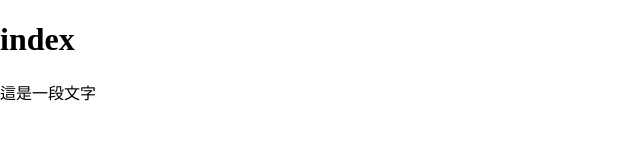
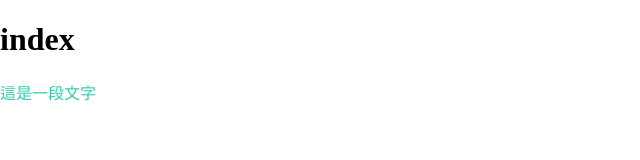
Before and after one commit to yaj55billy/git-demo, a plain HTML site: page index.html in a window 1280 px wide. Shown: the whole page, without its empty margins (0-640 px from the left). Drawn offline with Linux system fonts and the light colour scheme.

Commit message:
add index css for text

```diff
--- a/index.html
+++ b/index.html
@@ -10,6 +10,10 @@
       margin: 0;
       padding: 0;
     }
+    p{
+      font-size: 16px;
+      color: #3ca;
+    }
   </style>
 
 </head>
```
